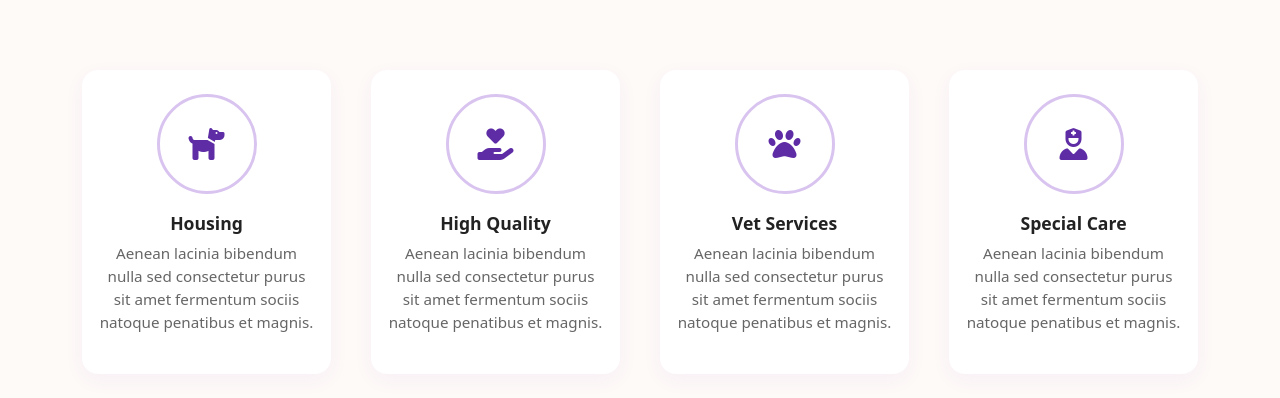
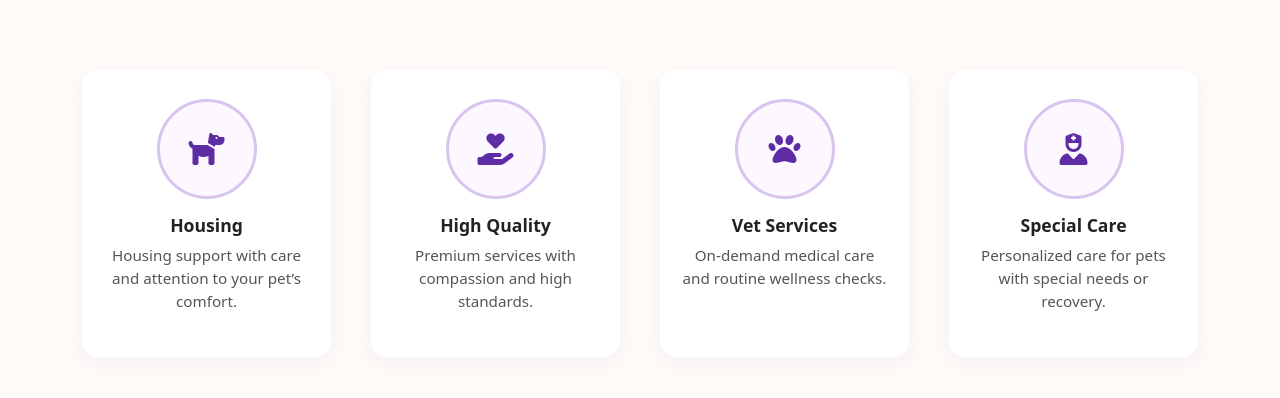
Before and after one commit to gabbiie360/Find_a_Pet, a Vue app in the folder find-a-pet-frontend/: page / in a window 1280 px wide. Shown: the part 2077-2475 px from the top of the page. Built offline with nearby package versions, Linux system fonts and the light colour scheme.

Commit message:
ServicesHighlightsSection.vue
Sección mejorada, ahora hace una animación cuando llega el scroll a la sección y hace los iconos dinamicos.

```diff
--- a/find-a-pet-frontend/src/components/ServicesHighlightsSection.vue
+++ b/find-a-pet-frontend/src/components/ServicesHighlightsSection.vue
@@ -1,9 +1,9 @@
 <template>
-  <section class="highlights-section">
+  <section class="highlights-section" v-fade-in-on-scroll>
     <div class="container">
       <div class="highlight-grid">
         <div class="highlight-card" v-for="(service, index) in services" :key="index">
-          <div class="icon-wrapper">
+          <div class="icon-wrapper animated-icon">
             <i :class="service.icon"></i>
           </div>
           <h3 class="highlight-title">{{ service.title }}</h3>
@@ -15,41 +15,48 @@
 </template>
 
 
+
 <script setup>
 const services = [
   {
     icon: 'fa-solid fa-dog',
     title: 'Housing',
-    description:
-      'Aenean lacinia bibendum nulla sed consectetur purus sit amet fermentum sociis natoque penatibus et magnis.',
+    description: 'Housing support with care and attention to your pet’s comfort.',
   },
   {
     icon: 'fa-solid fa-hand-holding-heart',
     title: 'High Quality',
-    description:
-      'Aenean lacinia bibendum nulla sed consectetur purus sit amet fermentum sociis natoque penatibus et magnis.',
+    description: 'Premium services with compassion and high standards.',
   },
   {
     icon: 'fa-solid fa-paw',
     title: 'Vet Services',
-    description:
-      'Aenean lacinia bibendum nulla sed consectetur purus sit amet fermentum sociis natoque penatibus et magnis.',
+    description: 'On-demand medical care and routine wellness checks.',
   },
   {
     icon: 'fa-solid fa-user-nurse',
     title: 'Special Care',
-    description:
-      'Aenean lacinia bibendum nulla sed consectetur purus sit amet fermentum sociis natoque penatibus et magnis.',
+    description: 'Personalized care for pets with special needs or recovery.',
   },
 ]
 </script>
+
 
 
 <style scoped>
 .highlights-section {
   padding: 5rem 1.5rem;
   background-color: #fefaf7;
+  opacity: 0;
+  transform: translateY(50px);
+  transition: all 0.8s ease;
 }
+
+.highlights-section.visible {
+  opacity: 1;
+  transform: translateY(0);
+}
+
 
 .highlight-grid {
   display: grid;
@@ -61,32 +68,37 @@ const services = [
 }
 
 .highlight-card {
-  padding: 1.5rem 1rem;
+  padding: 1.8rem 1.2rem;
   border-radius: 16px;
   background-color: #fff;
-  box-shadow: 0 6px 20px rgba(125, 42, 232, 0.05);
+  box-shadow: 0 6px 18px rgba(125, 42, 232, 0.05);
   transition: transform 0.3s ease, box-shadow 0.3s ease;
+  position: relative;
+  overflow: hidden;
 }
 
 .highlight-card:hover {
-  transform: translateY(-5px);
-  box-shadow: 0 10px 26px rgba(125, 42, 232, 0.15);
+  transform: translateY(-6px);
+  box-shadow: 0 14px 28px rgba(125, 42, 232, 0.2);
 }
 
 .icon-wrapper {
   width: 100px;
   height: 100px;
-  margin: 0 auto 1.2rem;
-  border: 3px solid #d9c4f0; /* Lila suave */
+  margin: 0 auto 1rem;
+  border: 3px solid #d9c4f0;
   border-radius: 50%;
   display: flex;
   align-items: center;
   justify-content: center;
+  background: #fdf7ff;
+  transition: background 0.3s ease, transform 0.3s ease;
 }
 
 .icon-wrapper i {
   font-size: 2rem;
   color: #5e2ca5;
+  transition: transform 0.3s ease;
 }
 
 .highlight-title {
@@ -98,7 +110,30 @@ const services = [
 
 .highlight-description {
   font-size: 0.95rem;
-  color: #666;
+  color: #555;
   line-height: 1.5;
 }
+
+.highlight-card:hover .icon-wrapper {
+  background: #f1e6fd;
+  transform: scale(1.05);
+}
+
+.highlight-card:hover .icon-wrapper i {
+  transform: rotate(10deg) scale(1.1);
+}
+
+.animated-icon {
+  animation: floaty 5s ease-in-out infinite;
+}
+
+@keyframes floaty {
+  0%,
+  100% {
+    transform: translateY(0px);
+  }
+  50% {
+    transform: translateY(-6px);
+  }
+}
 </style>
```
